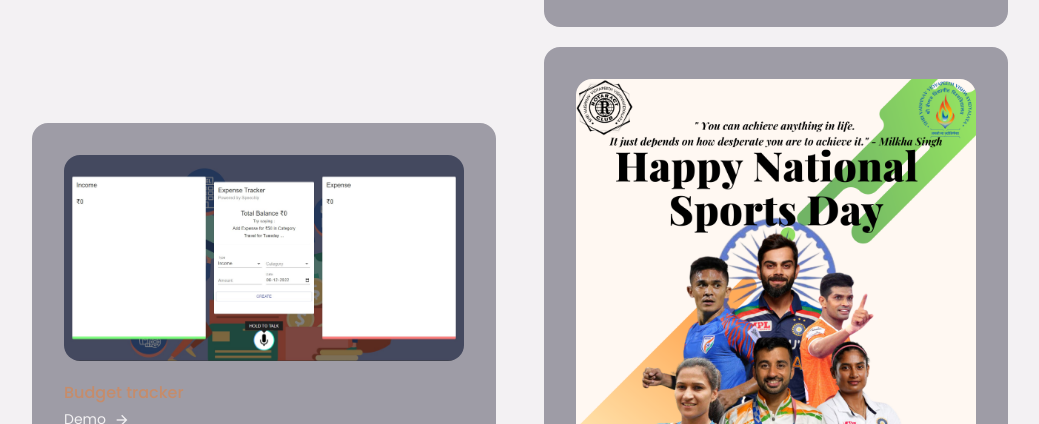
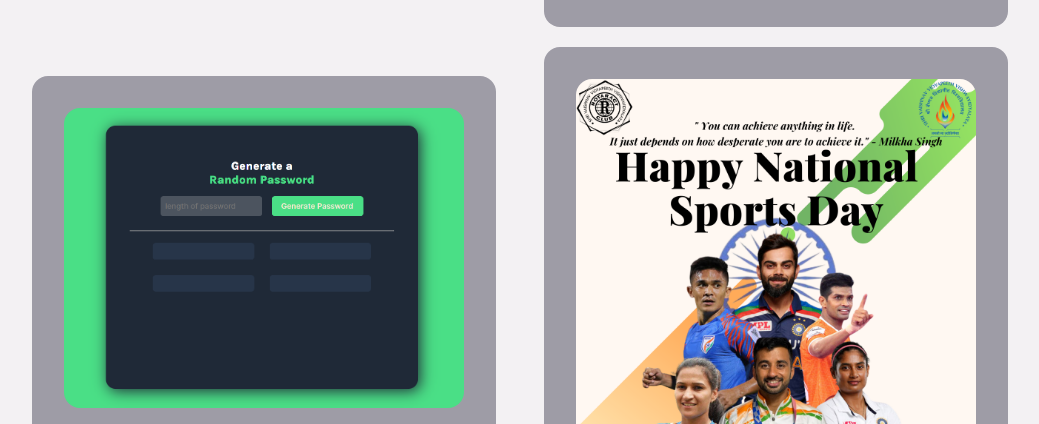
Before and after one commit to Mohitjadoon/Portfolio-MJ.github.io, a plain HTML site: page index.html in a window 1280 px wide. Shown: the part 2874-3298 px from the top of the page, without its empty margins (120-1159 px from the left). Drawn offline with nearby package versions, Linux system fonts and the light colour scheme.

Commit message:
Pass genrator add

```diff
--- a/index.html
+++ b/index.html
@@ -263,9 +263,9 @@
                  </div>
 
                  <div class="work__card mix web">
-                    <img src="assets/Screenshot 2022-12-31 024305.jpg" alt="" class="work__img">
-                    <h3 class="work__title">Budget tracker</h3>
-                     <a rel="noopener" href="" target="_blank" class="work__button">
+                    <img src="assets/Password genrator.png" alt="" class="work__img">
+                    <h3 class="work__title">Password Generator</h3>
+                     <a rel="noopener" href="https://mohitjadoon.github.io/Random-PassGenerator/" target="_blank" class="work__button">
                        Demo <i class="ri-arrow-right-line work__icon"></i>
                     </a>
                      <a rel="noopener" href="" target="_blank" class="work__button">
```
Also changed, not shown: assets/Password genrator.png (added), assets/Screenshot 2022-12-31 024305.jpg (deleted).
